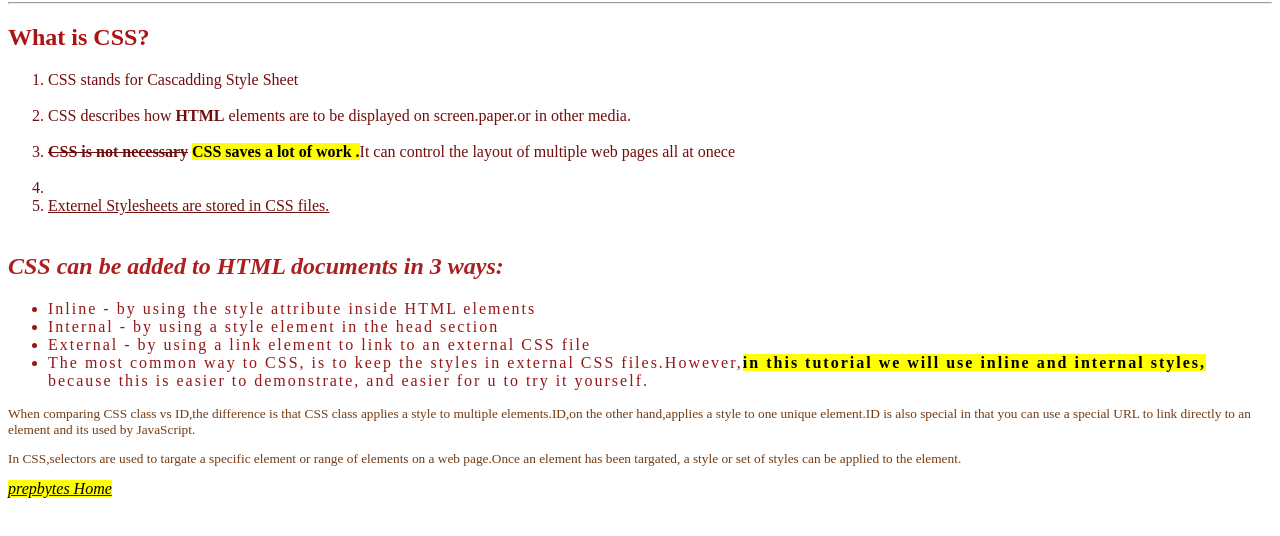
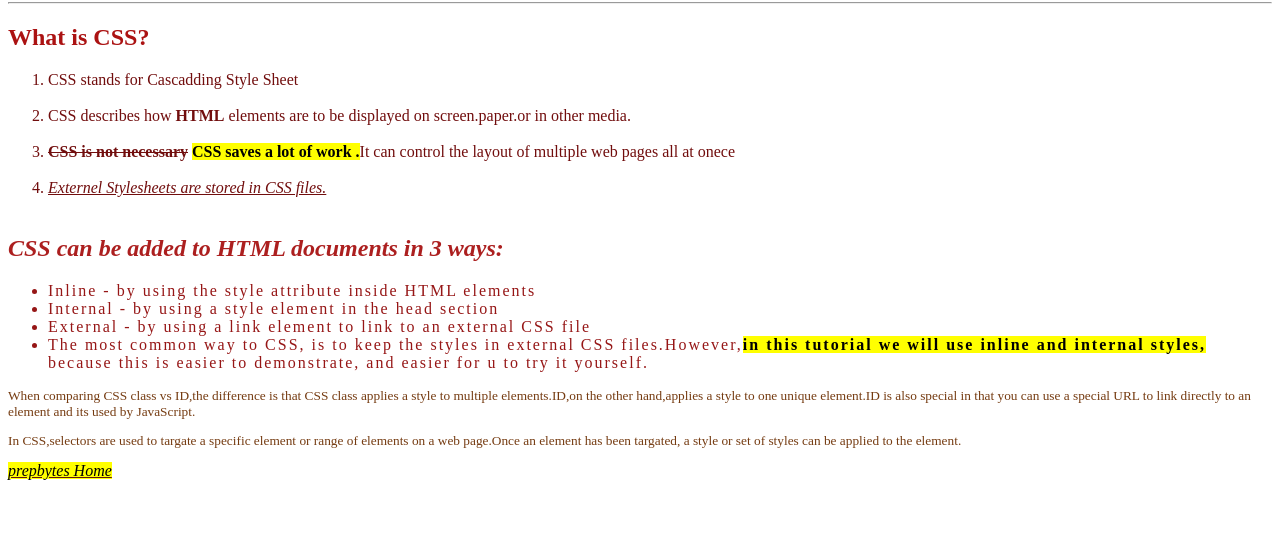
Before and after one commit to pastapurepa/css-handson, a plain HTML site: page css handson1/index.html in a window 1280 px wide. Shown: the part 78-614 px from the top of the page. Drawn offline with Linux system fonts and the light colour scheme.

Commit message:
Update index.html

```diff
--- a/css handson1/index.html
+++ b/css handson1/index.html
@@ -21,7 +21,7 @@
         <li>CSS stands for Cascadding Style Sheet</li><br>
         <li>CSS describes how <strong>HTML</strong> elements are to be displayed on screen.paper.or in other media.</li><br>
         <li><strong><strike>CSS is not necessary</strike> <mark>CSS saves a lot of work .</mark></strong>It can control the layout of multiple web pages all at onece</li><br>
-        <li><u><li>Externel Stylesheets are stored in CSS files.</li></u></li><br>
+        <li><u><i>Externel Stylesheets are stored in CSS files.</i></u></li><br>
     </ol>
     <h2 class="heading"><em>CSS can be added to HTML documents in 3 ways:</em></h2>
     <ul type="disk" class="unordered">
```
